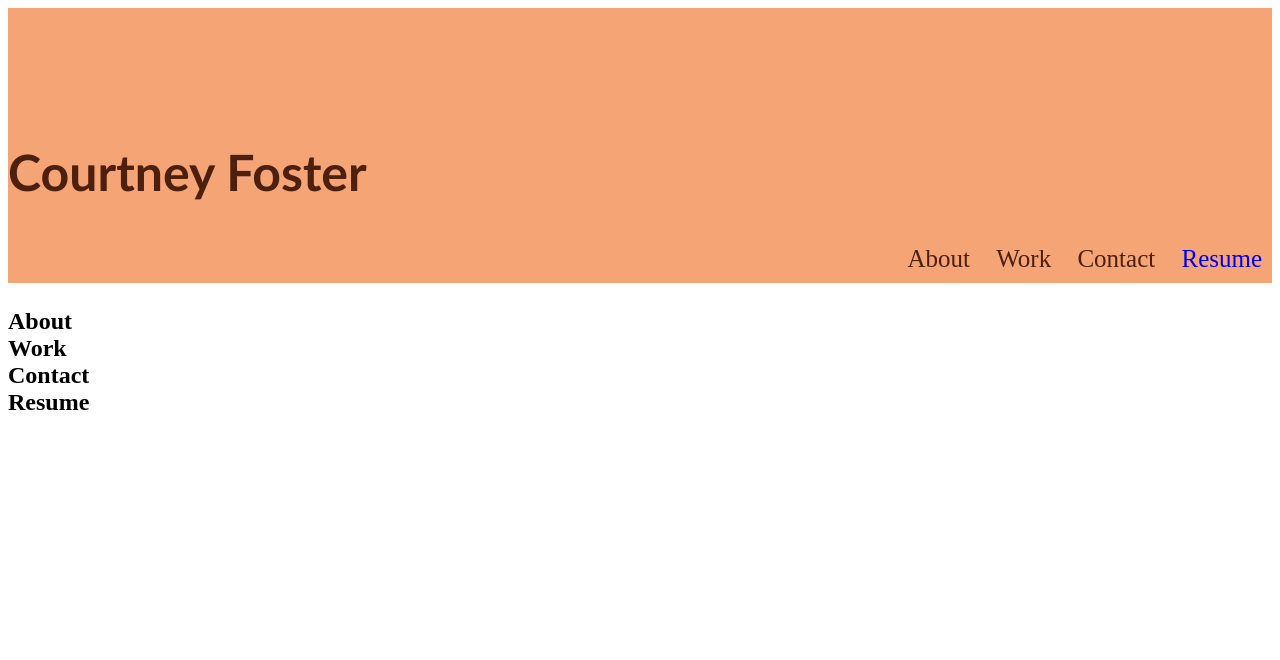
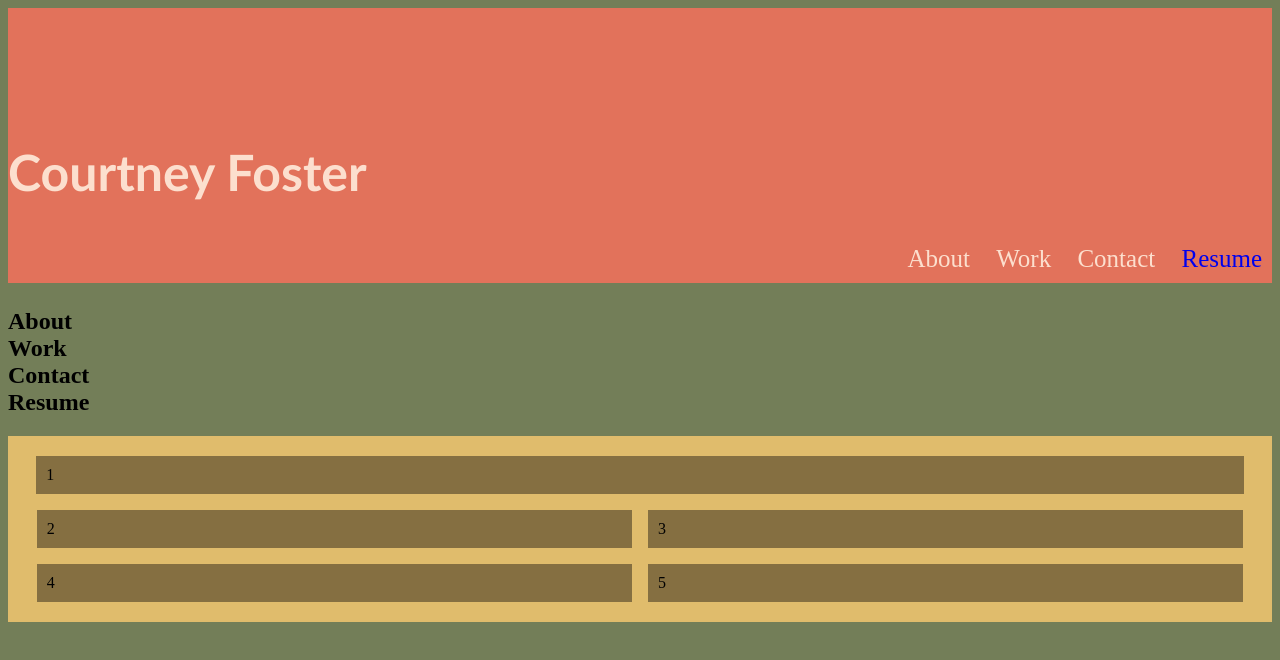
Before and after one commit to cfoster121/homework2, a plain HTML site: page index.html in a window 1280 px wide. Drawn offline with Linux system fonts and the light colour scheme.

Commit message:
Flexboxes

```diff
--- a/index.html
+++ b/index.html
@@ -8,6 +8,7 @@
     <meta charset="UTF-8">
     <meta name="viewport" content="width=device-width, initial-scale=1">
     <link rel="stylesheet" href="./style.css">
+
     <h1>Courtney Foster</h1>
 
     <nav>
@@ -34,3 +35,14 @@
         <br>
     </h2>
 </div>
+
+<body>
+
+    <section class="container">
+        <article class="box-1">1</article>
+        <article class="box">2</article>
+        <article class="box">3</article>
+        <article class="box">4</article>
+        <article class="box">5</article>
+    </section>
+</body>
--- a/style.css
+++ b/style.css
@@ -5,13 +5,10 @@ element{
 
 header {
     padding-top:100px;
-    padding-bottom: 0px;
-    padding-left: 0px;
-    padding-right: auto;
-
-    background: rgba(236, 97, 16, 0.575);
+    width: 100%;
+    background: #e2725b;
     text-align: left;
-    color:rgb(77, 31, 15);
+    color:#fcdfce;
 }
 
 h1{
@@ -44,3 +41,30 @@ header nav ul li{
     background: rgba(57, 95, 18, 0.863);
     border: solid black 10px;
 }
+
+body{
+    background:#374711b2;
+    font-family: var(--bodyfont);
+}
+
+.container {
+    display: flex;
+    flex-wrap: wrap;
+    flex-direction: row;
+    justify-content: center;
+    padding: 20px;
+    background: rgba(224, 188, 108);
+    gap: 1rem;
+}
+
+.box-1 {
+    padding: 10px;
+    background: rgb(133, 111, 65);
+    width: 97%
+}
+
+.box {
+    padding: 10px;
+    background: rgb(133, 111, 65);
+    width: 47%;
+}
```
